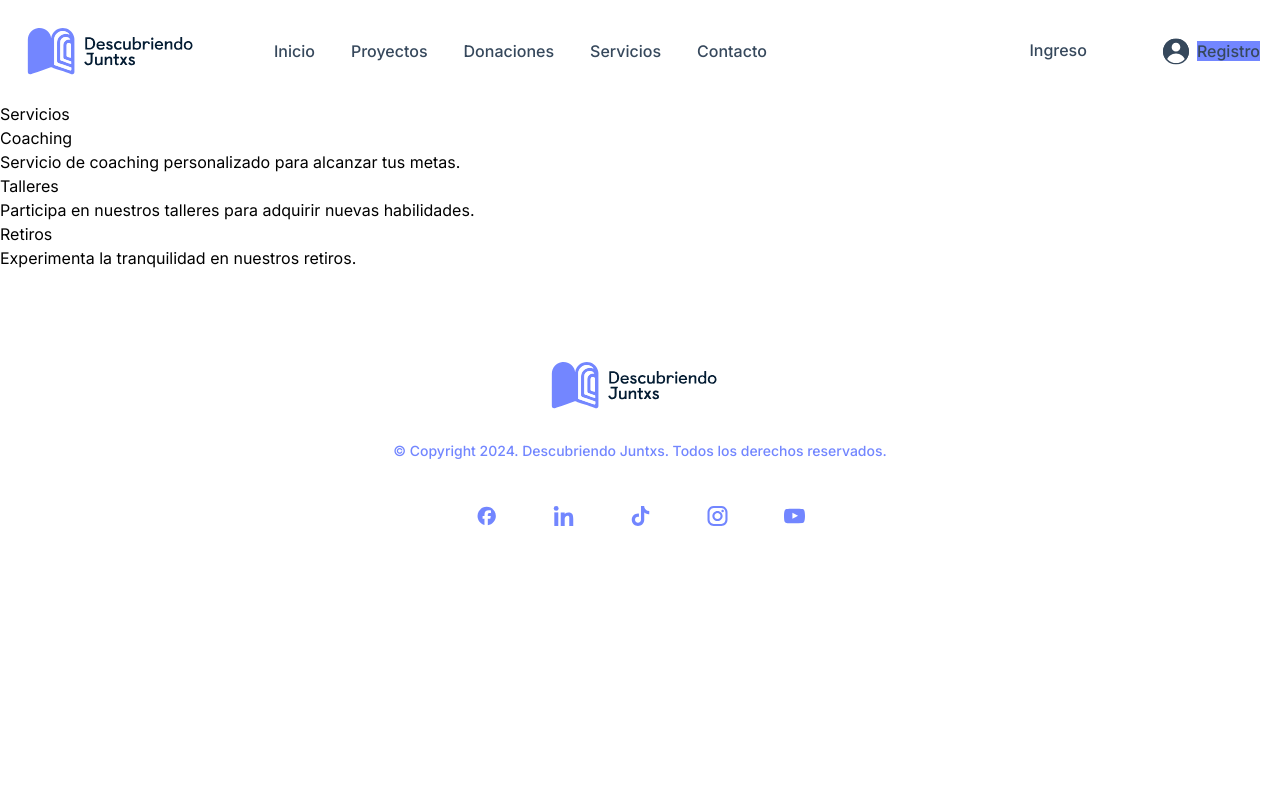
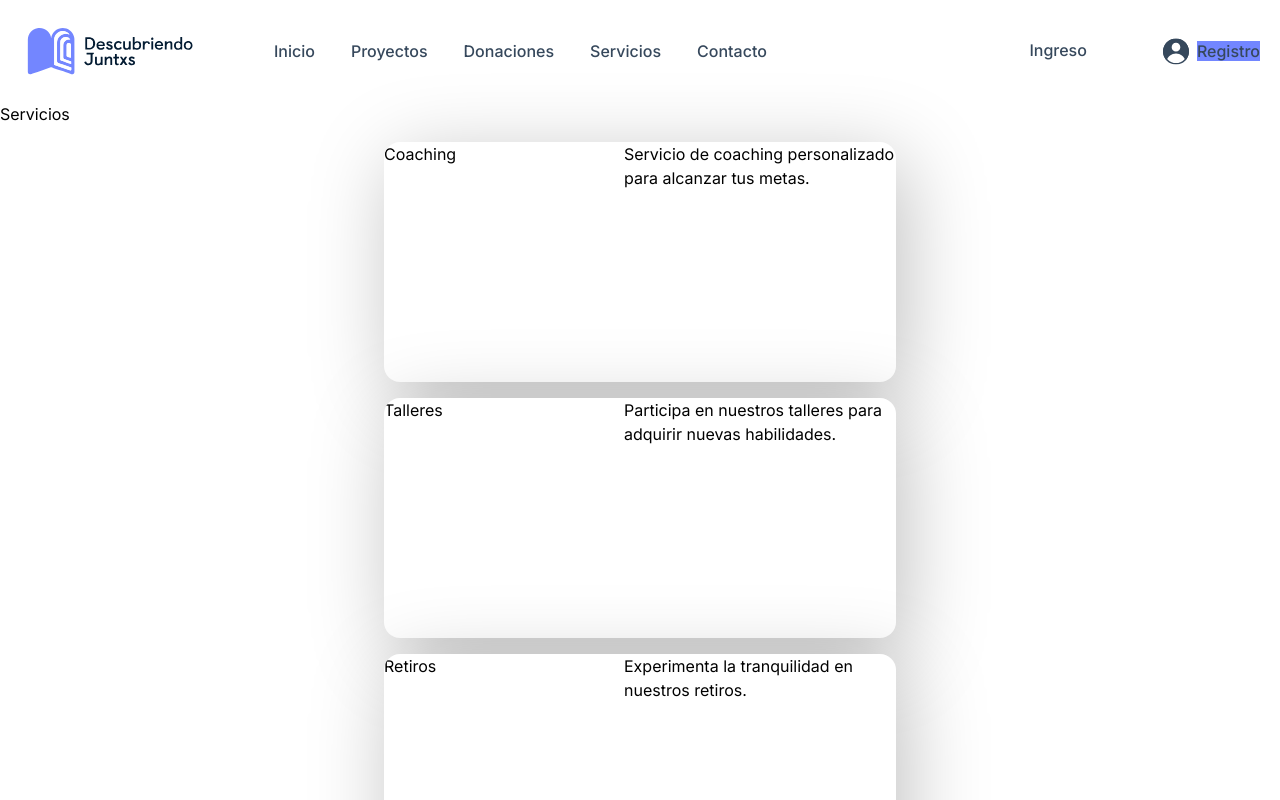
Before and after one commit to Grivarol69/descubriendoJuntxs, a Next.js app in the folder client/: page /servicios in a window 1280 px wide. Shown: the top 800 px of the page. Built offline with nearby package versions, Linux system fonts and the light colour scheme.

Commit message:
Servicios

```diff
--- /dev/null
+++ b/client/components/CardServicios/CardServicios.module.css
@@ -0,0 +1,83 @@
+.cardContainer {
+  display: flex;
+  flex-direction: column; /* Cambia a dirección de columna para apilar las cards */
+  align-items: center; /* Centra las cards en el eje horizontal */
+  height: 100vh;
+  margin: 1rem;
+}
+
+.card {
+  display: grid;
+  grid-template-columns: 30vh 1fr;
+  background: white;
+  width: 40vw;
+  height: 30vh;
+  max-height: 30vh;
+  box-shadow: 9px 17px 81.5px 0px rgba(0, 0, 0, 0.25);
+  border-radius: 1rem;
+  overflow: hidden;
+  grid-template-rows: 30vh;
+  transition: 500ms;
+  margin-bottom: 1rem; /* Ajusta el espacio entre las cards según sea necesario */
+}
+
+.card:hover {
+  transform: scale(1.05);
+}
+
+.infoContainer {
+  display: flex;
+  justify-content: center;
+  align-items: center;
+  flex-direction: column;
+  padding: 2rem;
+  height: 100%;
+  width: 100%;
+  gap: 0.5rem;
+  grid-column-start: 2;
+  grid-column-end: 3;
+  grid-row-start: 1;
+  grid-row-end: 2;
+}
+
+.buttonFull {
+  background: #7286FF;
+  color: #ffffff;
+  min-width: 5rem;
+  width: fit-content;
+  height: 3rem;
+  padding-left: 1rem;
+  padding-right: 1rem;
+  border-radius: 0.5rem;
+  transition: 100ms;
+  border: 0.1rem solid #7286FF;
+}
+
+.buttonFull:hover {
+  background: white;
+  color: #7286FF;
+}
+
+.buttonText {
+  display: flex;
+  align-items: center;
+  justify-content: center;
+  color: #7286FF;
+  font-weight: 500;
+  background: #ffffff;
+  width: fit-content;
+  min-width: 5rem;
+  height: 2rem;
+  transition: 100ms;
+}
+
+.buttonText:hover {
+  color: #131142;
+}
+
+.buttonContainer {
+  display: flex;
+  width: 100%;
+  justify-content: space-between;
+  align-items: center;
+}
--- a/client/components/CardServicios/CardServicios.tsx
+++ b/client/components/CardServicios/CardServicios.tsx
@@ -1,4 +1,5 @@
 import React from 'react';
+import style from './CardServicios.module.css';
 
 interface Servicio {
   id: number;
@@ -12,11 +13,19 @@ interface CardServiciosProps {
 
 const CardServicios: React.FC<CardServiciosProps> = ({ servicios }) => {
   return (
-    <div>
+    <div className={style.cardContainer}>
       {servicios.map((servicio) => (
-        <div key={servicio.id} className="card">
+        <div key={servicio.id} className={style.card}>
           <h3>{servicio.nombre}</h3>
           <p>{servicio.descripcion}</p>
+          <div className={style.buttonContainer}>
+            <button className={style.buttonText}>
+              Realizar Donación
+            </button>
+            <button className={style.buttonFull}>
+              Agendar
+            </button>
+          </div>
         </div>
       ))}
     </div>
```
